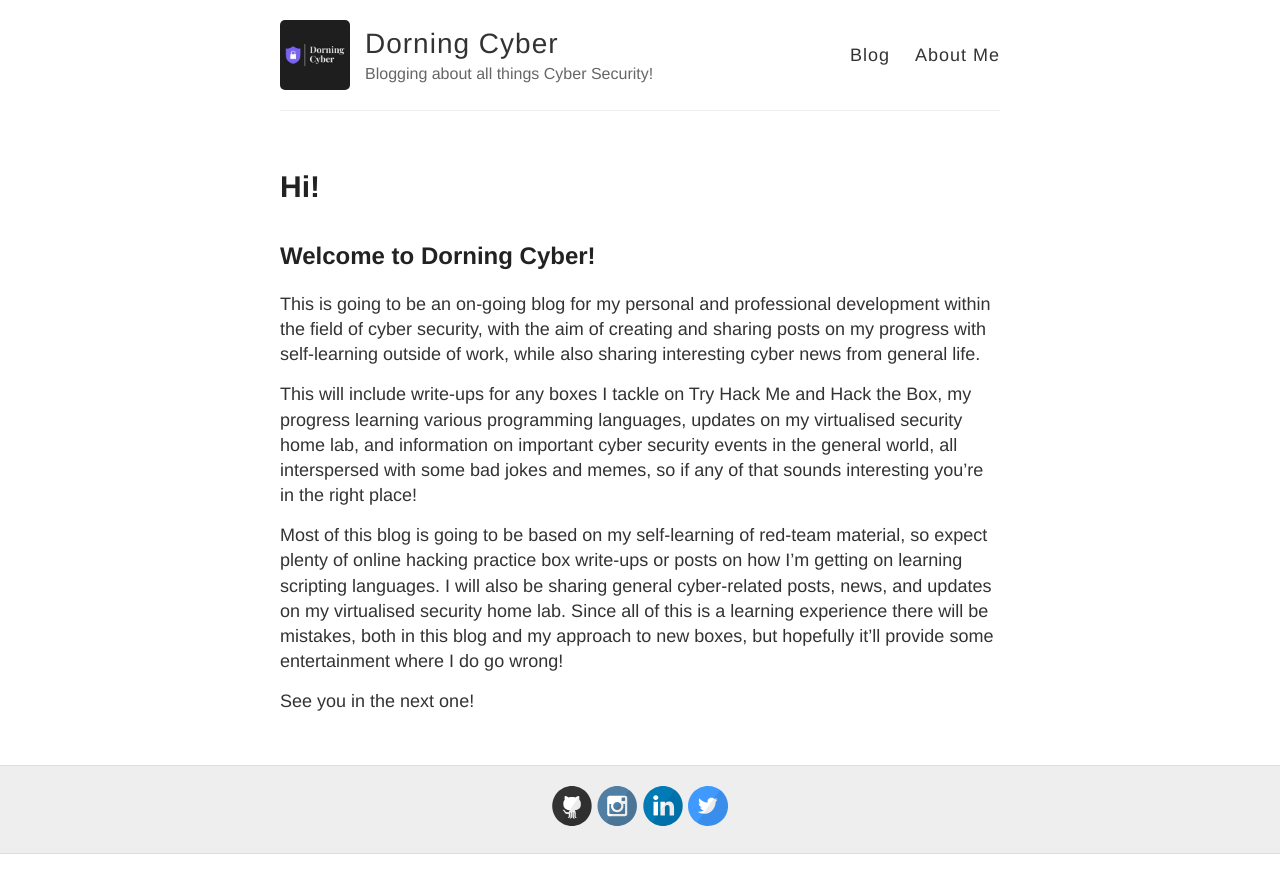
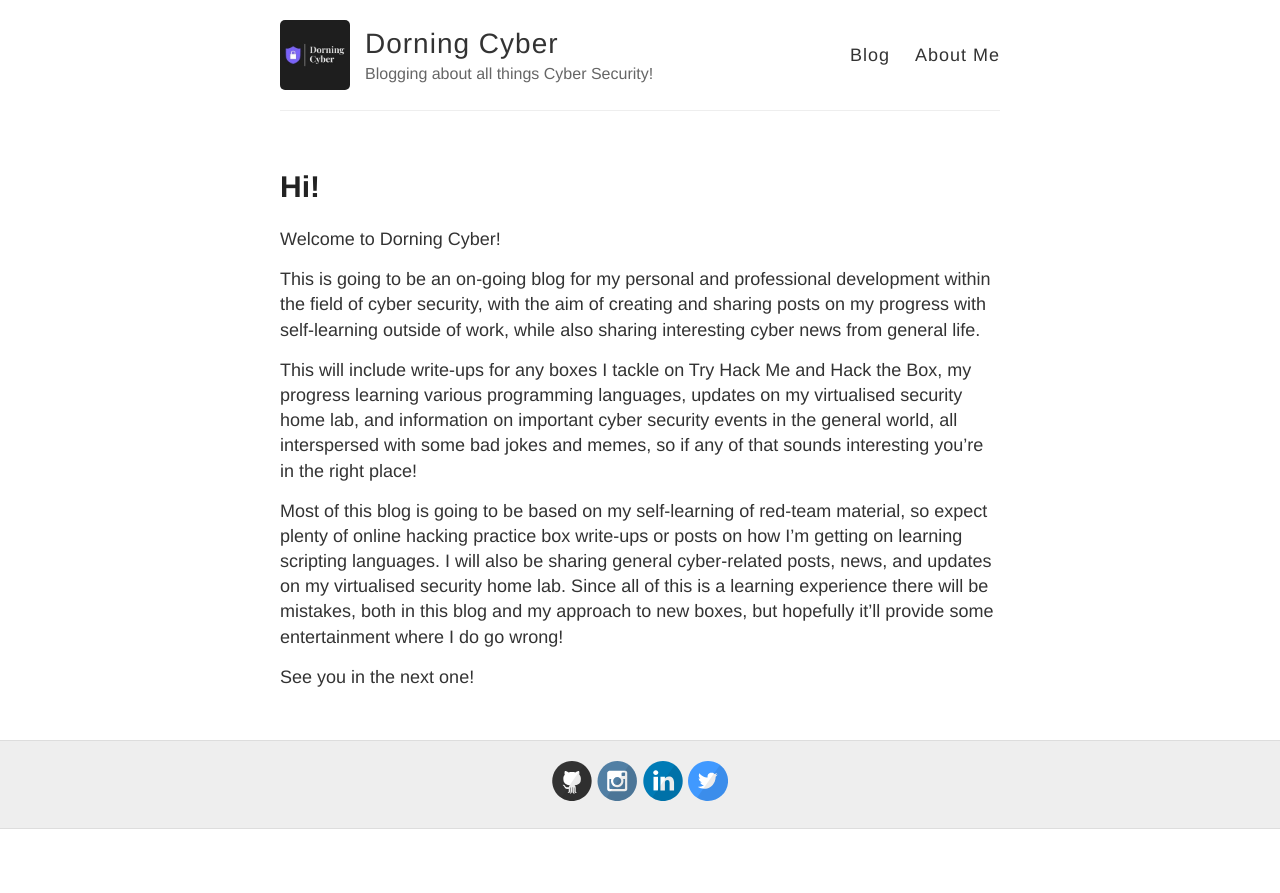
Before and after one commit to LeeDorning/LeeDorning.github.io, a Jekyll site: the page built from _posts/2022-03-02-Hi.md, in a window 1280 px wide. Shown: the top 893 px of the page. Built offline with Jekyll 4.4.1, drawn with Linux system fonts in a browser that asks for light colours.

Commit message:
Update 2022-03-02-Hi.md

```diff
--- a/_posts/2022-03-02-Hi.md
+++ b/_posts/2022-03-02-Hi.md
@@ -5,7 +5,7 @@ date: 2022-03-02
 categories: Home
 ---
 
-## Welcome to Dorning Cyber!
+Welcome to Dorning Cyber!
 
 This is going to be an on-going blog for my personal and professional development within the field of cyber security, with the aim of creating and sharing posts on my progress with self-learning outside of work, while also sharing interesting cyber news from general life.
 
```
